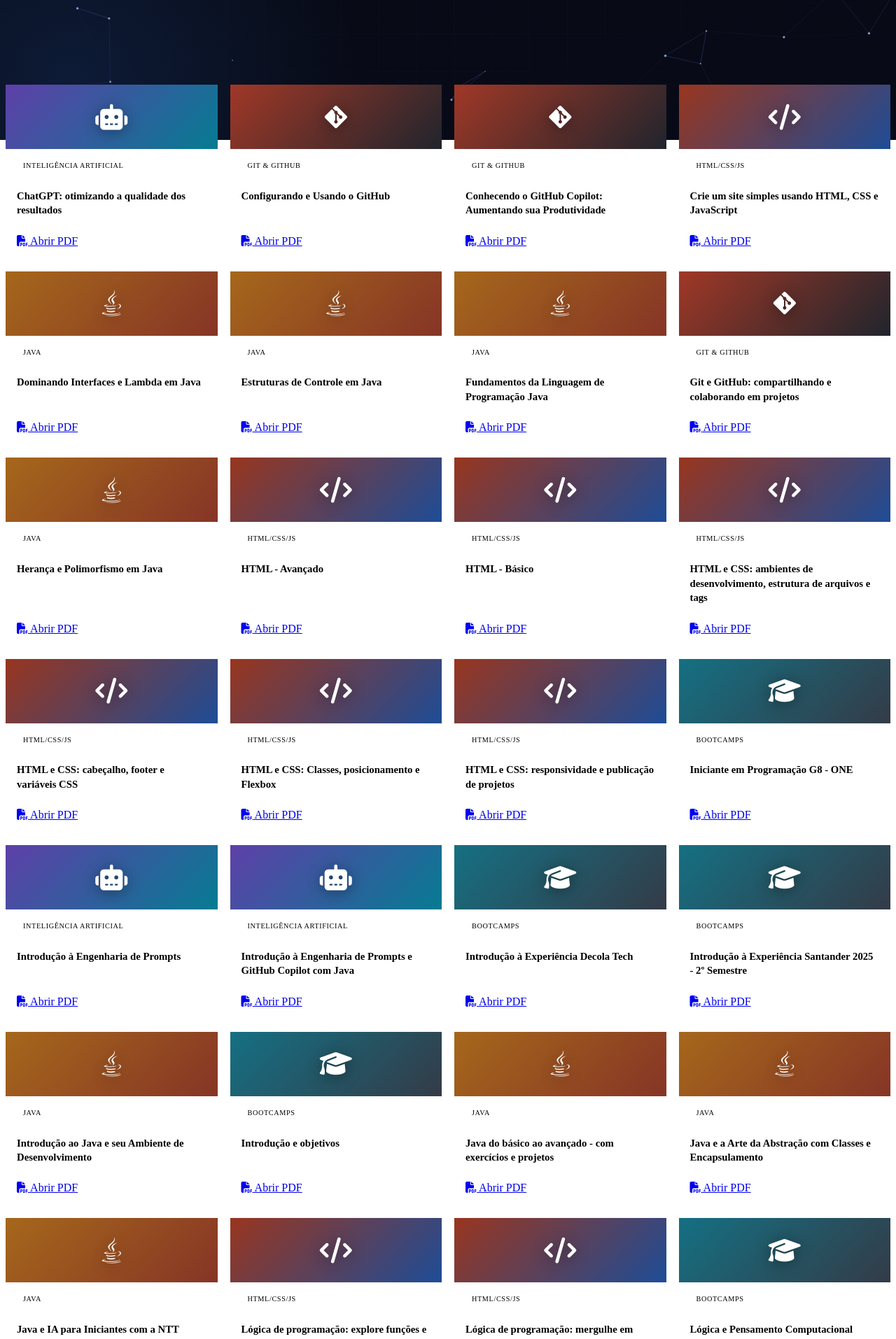
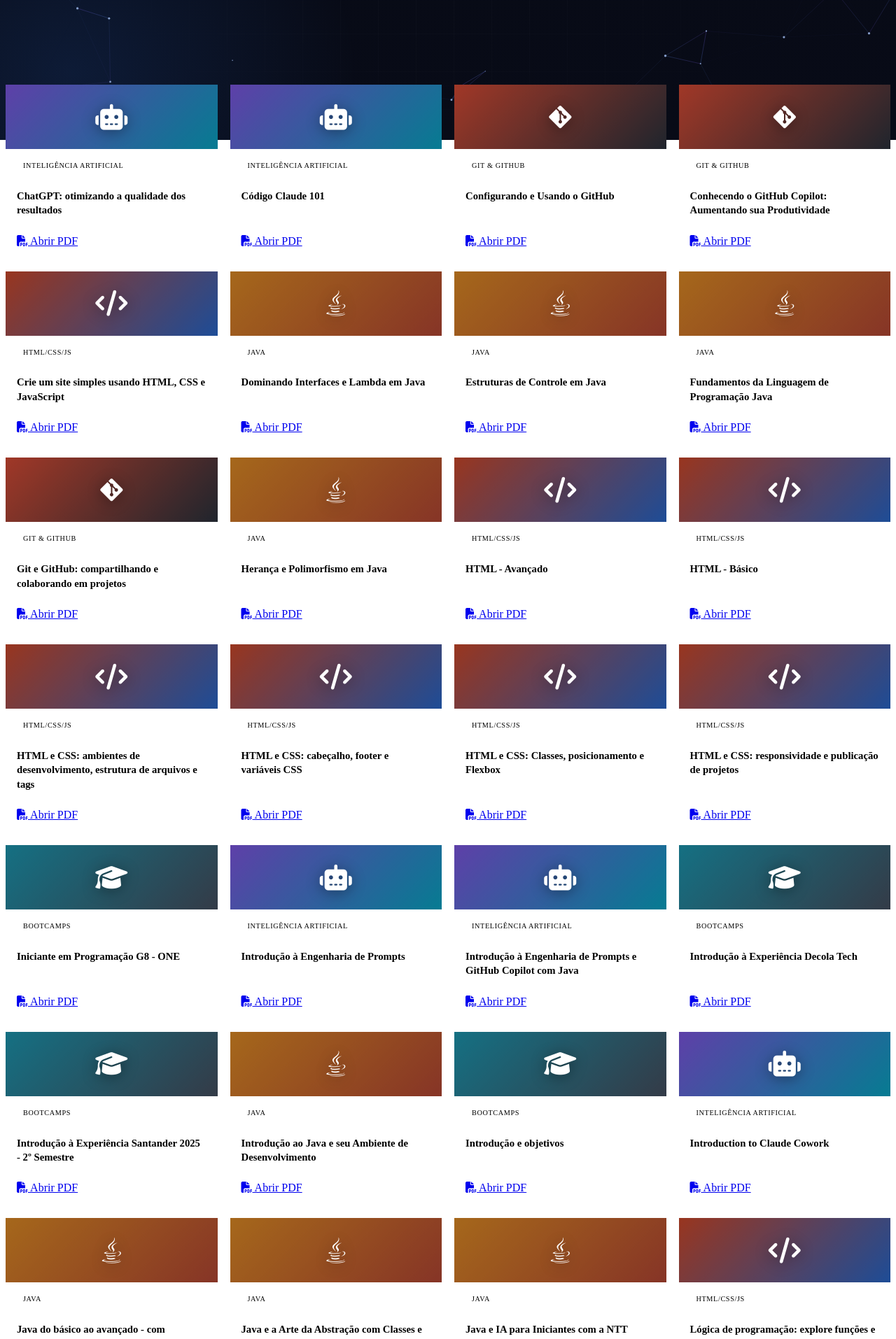
Before and after one commit to alvarofgomes/Portfolio_alvarofgomes, a Vue app: page /#/certificados in a window 1280 px wide. Shown: the part 600-2514 px from the top of the page at 70% size. Built offline with nearby package versions, Linux system fonts and the light colour scheme; the HTML template or start-up script is replaced by a standard one.

Commit message:
feat: adicionar certificados Código Claude 101 e Introduction to Claude Cowork

```diff
--- a/src/data/certificados.ts
+++ b/src/data/certificados.ts
@@ -38,6 +38,7 @@ const raw: Certificado[] = [
     arquivo: "ChatGPT_otimizando a qualidade dos resultados.pdf",
     categoria: "ia"
   },
+  { titulo: "Código Claude 101", arquivo: "Codigo Claude.pdf", categoria: "ia" },
   {
     titulo: "Configurando e Usando o GitHub",
     arquivo: "Configurando e Usando o GitHub.pdf",
@@ -104,6 +105,11 @@ const raw: Certificado[] = [
     titulo: "Iniciante em Programação G8 - ONE",
     arquivo: "Iniciante em Programação G8 - ONE.pdf",
     categoria: "outros"
+  },
+  {
+    titulo: "Introduction to Claude Cowork",
+    arquivo: "Introduction to Claude Cowork.pdf",
+    categoria: "ia"
   },
   {
     titulo: "Introdução à Engenharia de Prompts e GitHub Copilot com Java",
```
Also changed, not shown: 2 other files (tests, documents, lock files or other folders).
